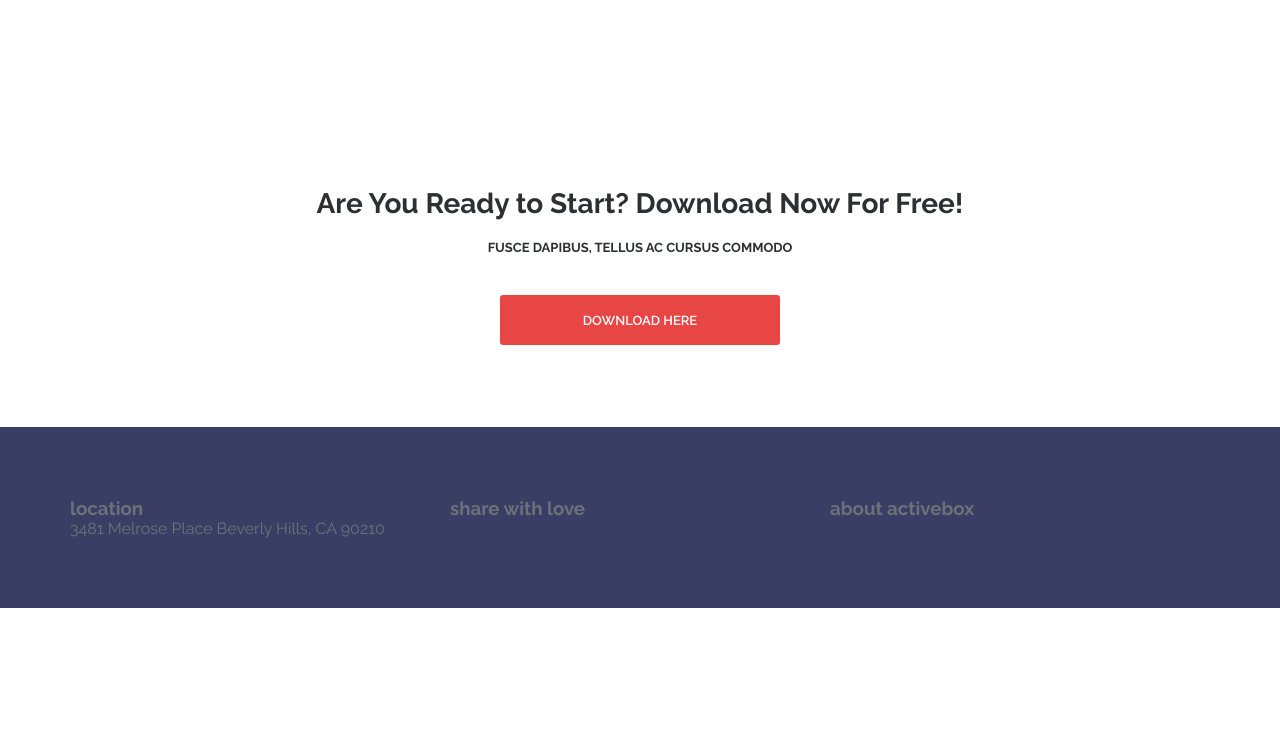
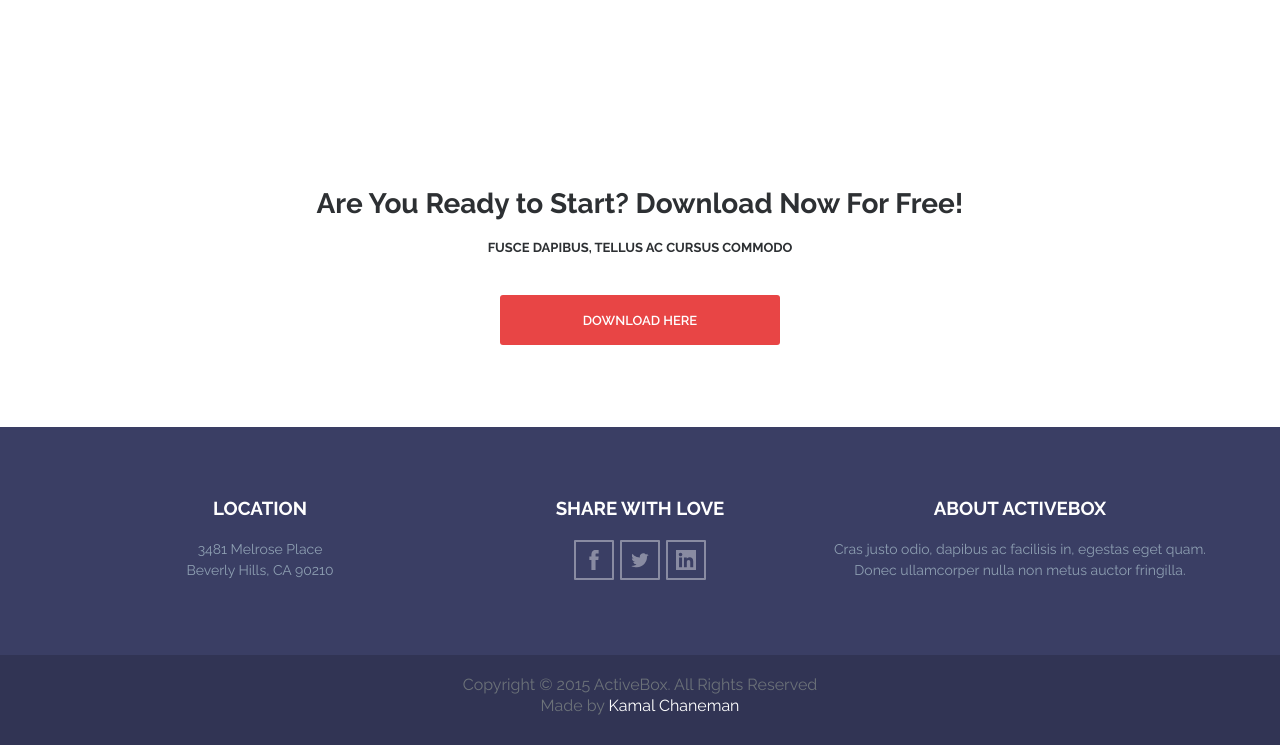
Before and after one commit to alesmazur/ActiveBox, a plain HTML site: page index.html in a window 1280 px wide. Shown: the part 3478-4223 px from the top of the page. Before the commit the page ends 4086 px from the top, so only its background shows below. Drawn offline with nearby package versions, Linux system fonts and the light colour scheme.

Commit message:
desktop version done

```diff
--- a/index.html
+++ b/index.html
@@ -28,6 +28,11 @@
         <symbol id="linkedin" viewBox="0 0 72 72" >
             <g><polygon  fill="#000000" points="0 72 72 72 72 0 0 0"></polygon>
                 <path d="M62,62 L51.315625,62 L51.315625,43.8021149 C51.315625,38.8127542 49.4197917,36.0245323 45.4707031,36.0245323 C41.1746094,36.0245323 38.9300781,38.9261103 38.9300781,43.8021149 L38.9300781,62 L28.6333333,62 L28.6333333,27.3333333 L38.9300781,27.3333333 L38.9300781,32.0029283 C38.9300781,32.0029283 42.0260417,26.2742151 49.3825521,26.2742151 C56.7356771,26.2742151 62,30.7644705 62,40.051212 L62,62 Z M16.349349,22.7940133 C12.8420573,22.7940133 10,19.9296567 10,16.3970067 C10,12.8643566 12.8420573,10 16.349349,10 C19.8566406,10 22.6970052,12.8643566 22.6970052,16.3970067 C22.6970052,19.9296567 19.8566406,22.7940133 16.349349,22.7940133 Z M11.0325521,62 L21.769401,62 L21.769401,27.3333333 L11.0325521,27.3333333 L11.0325521,62 Z" fill="#FFFFFF"></path>
+            </g>
+        </symbol>
+        <symbol id="linkedin__footer" viewBox="0 0 72 72" >
+            <g><polygon  fill="#fff" points="0 72 72 72 72 0 0 0"></polygon>
+                <path d="M62,62 L51.315625,62 L51.315625,43.8021149 C51.315625,38.8127542 49.4197917,36.0245323 45.4707031,36.0245323 C41.1746094,36.0245323 38.9300781,38.9261103 38.9300781,43.8021149 L38.9300781,62 L28.6333333,62 L28.6333333,27.3333333 L38.9300781,27.3333333 L38.9300781,32.0029283 C38.9300781,32.0029283 42.0260417,26.2742151 49.3825521,26.2742151 C56.7356771,26.2742151 62,30.7644705 62,40.051212 L62,62 Z M16.349349,22.7940133 C12.8420573,22.7940133 10,19.9296567 10,16.3970067 C10,12.8643566 12.8420573,10 16.349349,10 C19.8566406,10 22.6970052,12.8643566 22.6970052,16.3970067 C22.6970052,19.9296567 19.8566406,22.7940133 16.349349,22.7940133 Z M11.0325521,62 L21.769401,62 L21.769401,27.3333333 L11.0325521,27.3333333 L11.0325521,62 Z" fill="#3a3e64"></path>
             </g>
         </symbol>
     </svg>
@@ -279,24 +284,46 @@
                 <div class="footer__content">
                     <div class="footer__item">
                         <h3 class="footer__title">location</h3>
-                        <div class="footer__text">3481 Melrose Place Beverly Hills, CA 90210</div>
-
+                        <div class="footer__text">
+                            <div>3481 Melrose Place </div>
+                            <div>Beverly Hills, CA 90210</div>
+                        </div>
                     </div>
                     <div class="footer__item">
                         <h3 class="footer__title">share with love</h3>
-                        <div class="social"></div>
+                        <div class="footer__social">
+                            <a href="#"><svg class="icon icon__footer">
+                                <use xlink:href="#facebook"></use>
+                            </svg></a>
+                            <a href="#"><svg class="icon icon__footer">
+                            <use xlink:href="#twitter"></use>
+                        </svg></a>
+                            <a href="#">
+                                <svg class="icon icon__footer">
+                                <use xlink:href="#linkedin__footer"></use>
+                            </svg>
+                            </a>
+                        </div>
 
                     </div>
                     <div class="footer__item">
                         <h3 class="footer__title">about activebox</h3>
-                        <div class="footer__text"></div>
+                        <div class="footer__text">
+                            <div>Cras justo odio, dapibus ac facilisis in, egestas eget quam.</div>
+                            <div>Donec ullamcorper nulla non metus auctor fringilla.</div>
+                        </div>
 
                     </div>
                 </div>
             </div>
         </div>
+        <!-- copyright -->
+        <div class="copyright">
 
-
+            <div>Copyright © 2015 ActiveBox. All Rights Reserved </div>
+            <div>Made by <a class="author__link" href="https://kamalchaneman.com/">kamal chaneman</a>
+            </div>
+        </div>
 
 
 
--- a/style.css
+++ b/style.css
@@ -331,6 +331,17 @@ p {
     transition: .4s ease;
 }
 
+.icon__footer {
+    color: white;
+    border: 2px solid white;
+}
+
+.icon__footer:hover {
+    color: white;
+    border: 2px solid white;
+    border-radius: 50%;
+}
+
 .icon:hover {
     opacity: 1;
     transition: .3s ease;
@@ -338,6 +349,12 @@ p {
     border-radius: 50%;
     transform: scale(1.1);
     border-radius: 50%;
+}
+
+.footer__social .icon {
+    background: none;
+    color: white;
+    border-width: 2px;
 }
 
 
@@ -463,4 +480,59 @@ p {
 
 .footer__item {
     width: 33.333%;
+    text-align: center;
 }
+
+.footer__title {
+    color: #fff;
+    text-transform: uppercase;
+    font-family: 'raleway', sans-serif;
+    font-weight: bold;
+    margin-bottom: 20px;
+}
+
+.footer__text {
+    color: rgba(225, 255, 255, .5);
+    font-style: normal;
+    font-size: 14px;
+    line-height: 1.5;
+}
+
+.footer__social {
+    color: white;
+}
+
+.icon__footer {
+    color: white;
+    border: 2px solid white;
+    fill: white;
+    background: none;
+}
+
+.icon__footer:hover {
+    color: white;
+    border: 2px solid white;
+    border-radius: 50%;
+}
+
+
+/*copyright
+============================= */
+
+.copyright {
+    width: 100%;
+    background-color: #313454;
+    display: block;
+    text-align: center;
+    justify-content: center;
+    height: 90px;
+    padding-top: 20px;
+}
+
+.author__link {
+    color: #fff;
+    font-weight: 500;
+    text-transform: capitalize;
+    text-decoration: none;
+    line-height: 1.5;
+}
```
